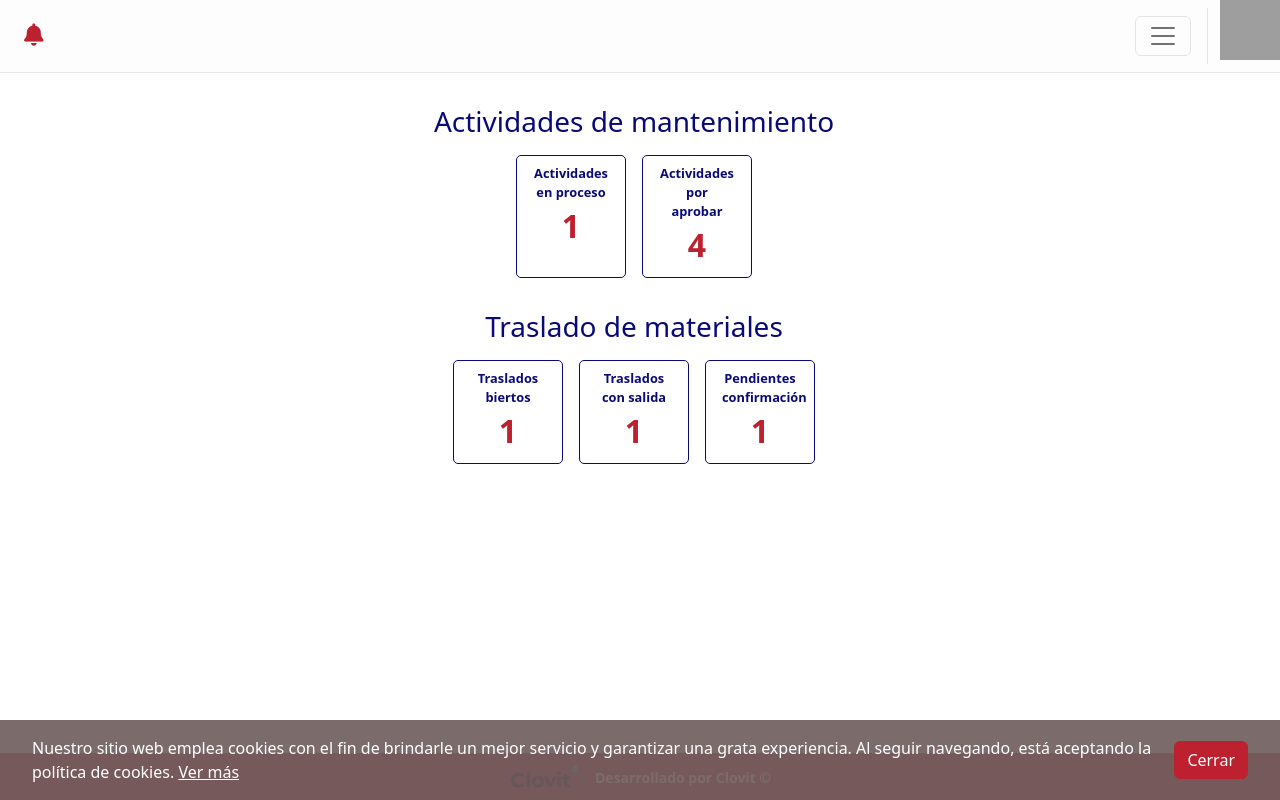
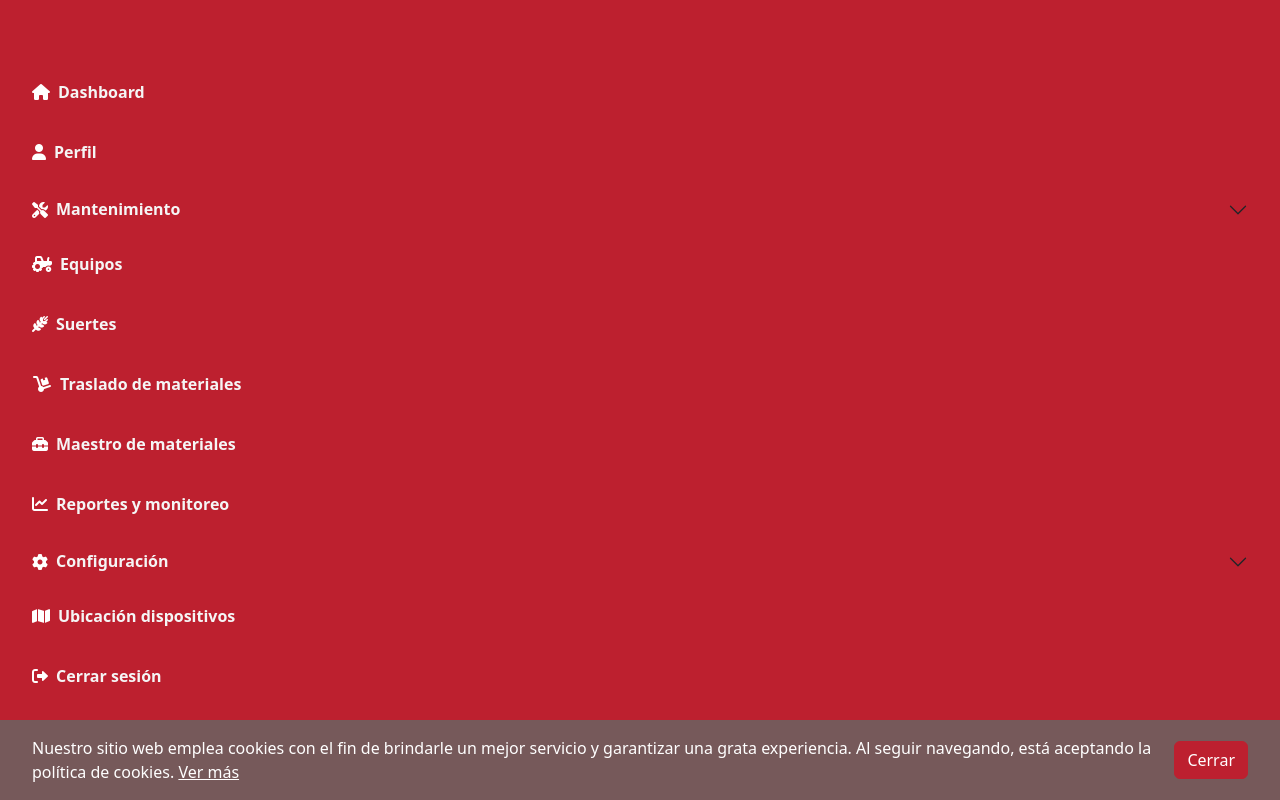
Before and after one commit to cdramirezh/almacenes-pulmon, a React (Create React App) app: page /home in a window 1280 px wide. Built offline with nearby package versions, Linux system fonts and the light colour scheme; grey boxes are pictures that could not be loaded.

Commit message:
Perdón, Luis 😅. Aquí está el cambio

```diff
--- a/src/App.jsx
+++ b/src/App.jsx
@@ -37,6 +37,7 @@ import { materials } from './data/materials.data'
 import TransferPostingPage from './pages/TransferPostingPage';
 import TransferPostingDetailsPage from './pages/TransferPostingDetailsPage';
 import IndicatorPage from './pages/IndicatorsPage';
+import { HomeMenu } from './components/Menu';
 
 import './App.scss'
 
@@ -57,7 +58,8 @@ const App = () => {
           <HelmetProvider>
             <Routes>
               <Route path='/' element={<HomePage supplierData={supplierData} setSupplierData={setSupplierData} menuData={menuData} />} >
-                <Route path='home' element={<IndicatorPage />} />
+								<Route path='home' element={<HomeMenu />} />
+                <Route path='dashboard' element={<IndicatorPage />} />
                 <Route path='profile' element={<ProfilePage supplierData={supplierData} />} />
                 <Route path='monitor' element={<MonitorPage />} />
                 <Route path='report-maintenance' element={<ReportMaintenancePage />} />
--- a/src/components/Menu.jsx
+++ b/src/components/Menu.jsx
@@ -5,6 +5,7 @@ import Navbar from "react-bootstrap/Navbar";
 import Offcanvas from "react-bootstrap/Offcanvas";
 import { menuData2 } from "../data/menu.data";
 import "./styles/Menu.scss";
+import "./styles/HomeMenu.scss";
 
 const MenuItem = ({ item, setNavbarExpand }) => {
 	const hasSubItems = !!item.subItems;
@@ -13,18 +14,22 @@ const MenuItem = ({ item, setNavbarExpand }) => {
 		<>
 			<Accordion.Header>
 				{!!item.icon && <i className={item.icon} />}
-				<Link to={item.target} onClick={() => setNavbarExpand(false)}>{item.title}</Link>
+				<Link to={item.target} onClick={() => setNavbarExpand(false)}>
+					{item.title}
+				</Link>
 			</Accordion.Header>
 			{!!hasSubItems && (
 				<Accordion.Body>
-					<Menu menuItems={item.subItems} setNavbarExpand={setNavbarExpand}/>
+					<Menu menuItems={item.subItems} setNavbarExpand={setNavbarExpand} />
 				</Accordion.Body>
 			)}
 		</>
 	) : (
 		<div className="accordion-leaf">
 			{!!item.icon && <i className={item.icon} />}
-			<Link to={item.target} onClick={() => setNavbarExpand(false)}>{item.title}</Link>
+			<Link to={item.target} onClick={() => setNavbarExpand(false)}>
+				{item.title}
+			</Link>
 		</div>
 	);
 };
@@ -48,7 +53,10 @@ export const OffcanvasMenu = () => {
 	return (
 		<>
 			<Navbar expand={false}>
-				<Navbar.Toggle aria-controls={`offcanvasNavbar-expand-false`} onClick={() => setNavbarExpand(!navbarExpanded)}				/>
+				<Navbar.Toggle
+					aria-controls={`offcanvasNavbar-expand-false`}
+					onClick={() => setNavbarExpand(!navbarExpanded)}
+				/>
 				<Navbar.Offcanvas
 					id={`offcanvasNavbar-expand-false`}
 					aria-labelledby={`offcanvasNavbarLabel-expand-false`}
@@ -60,10 +68,18 @@ export const OffcanvasMenu = () => {
 						<Offcanvas.Title id={`offcanvasNavbarLabel-expand-false`}>Menu</Offcanvas.Title>
 					</Offcanvas.Header>
 					<Offcanvas.Body className="menu-container">
-						<Menu menuItems={menuData2} setNavbarExpand={setNavbarExpand} className="menu-con-mas-especificidad" />
+						<Menu menuItems={menuData2} setNavbarExpand={setNavbarExpand} />
 					</Offcanvas.Body>
 				</Navbar.Offcanvas>
 			</Navbar>
 		</>
 	);
 };
+
+export const HomeMenu = () => {
+	return (
+		<div className="menu-container home-menu">
+			<Menu menuItems={menuData2} />
+		</div>
+	);
+};
--- /dev/null
+++ b/src/components/styles/HomeMenu.scss
@@ -0,0 +1,9 @@
+.home-menu {
+	position: fixed;
+	top: 0;
+	left: 0;
+	right: 0;
+	bottom: 0;
+
+	padding: 4rem 12px 0;
+}
--- a/src/components/styles/Menu.scss
+++ b/src/components/styles/Menu.scss
@@ -1,4 +1,22 @@
-.offcanvas {
+.menu-container {
+
+	background-color: #BD202F;
+
+	a {
+		color: whitesmoke;
+		text-decoration: none;
+		font-weight: bold;
+
+		&:hover {
+			color: lightcyan
+		}
+	}
+
+	i {
+		color: white;
+		margin-right: 0.5rem;
+	}
+
 	.accordion-body {
 		padding-right: 0 !important;
 		padding-left: 10px !important;
@@ -33,23 +51,4 @@
 			box-shadow: none;
 		}
 	}
-
-	.menu-container {
-		background-color: #BD202F;
-
-		a {
-			color: whitesmoke;
-			text-decoration: none;
-			font-weight: bold;
-
-			&:hover {
-				color: lightcyan
-			}
-		}
-
-		i {
-			color: white;
-			margin-right: 0.5rem;
-		}
-	}
 }
--- a/src/data/menu.data.js
+++ b/src/data/menu.data.js
@@ -1,22 +1,22 @@
 export const menuData2 = [
 	{
 		title: "Dashboard",
-		target: "/home",
+		target: "/dashboard",
 		icon: "fa-solid fa-house",
 	},
 	{
 		title: "Perfil",
-		target: "profile",
+		target: "/profile",
 		icon: "fa-solid fa-user",
 	},
 	{
 		title: "Mantenimiento",
-		target: "maintenance-activities",
+		target: "/maintenance-activities",
 		icon: "fa-solid fa-screwdriver-wrench",
 		subItems: [
 			{
 				title: "Actividades mantenimiento",
-				target: "maintenance-activities",
+				target: "/maintenance-activities",
 				icon: "",
 			},
 			{
@@ -67,14 +67,14 @@ export const menuData2 = [
 			},
 			{
 				title: "Offline",
-				target: "configurationSync",
+				target: "/configurationSync",
 				icon: "",
 			},
 		],
 	},
 	{
 		title: "Ubicación dispositivos",
-		target: "configuration-tracking",
+		target: "/configuration-tracking",
 		icon: "fa-solid fa-map",
 	},
 	{
```
